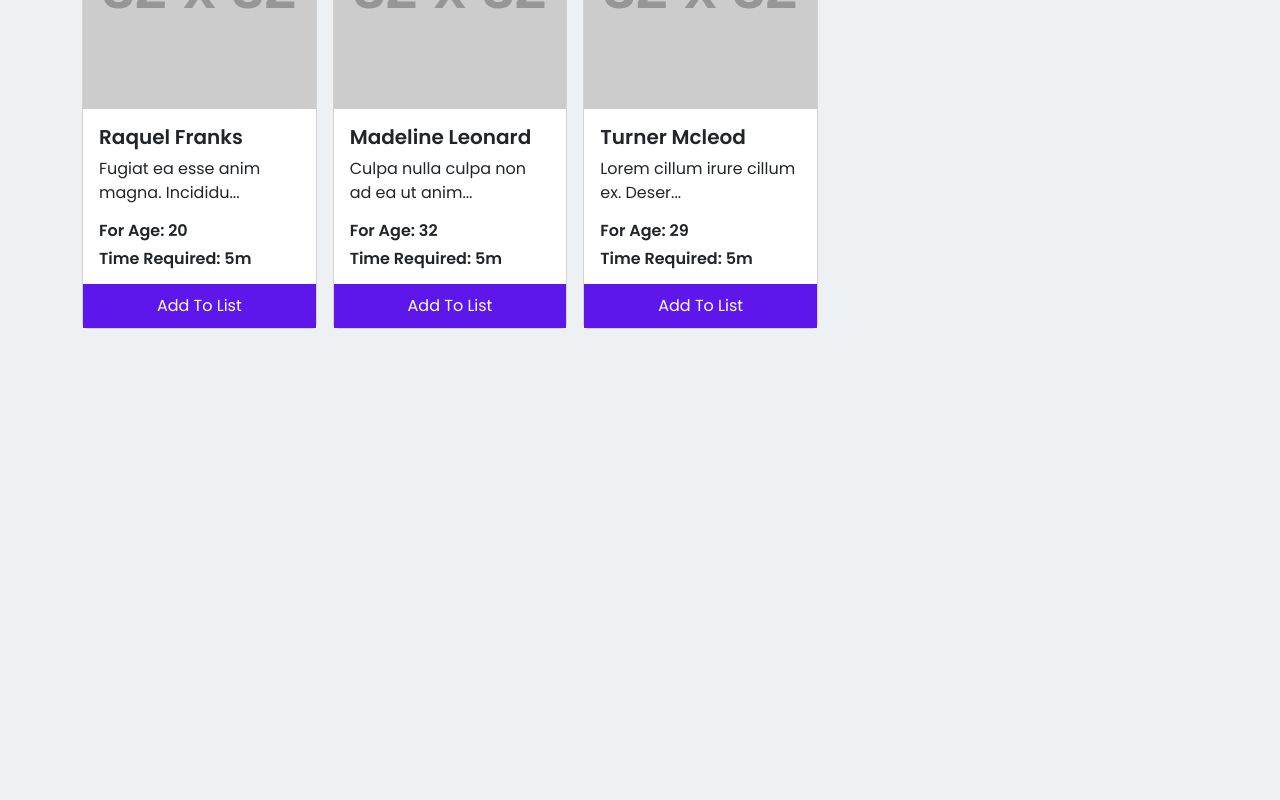
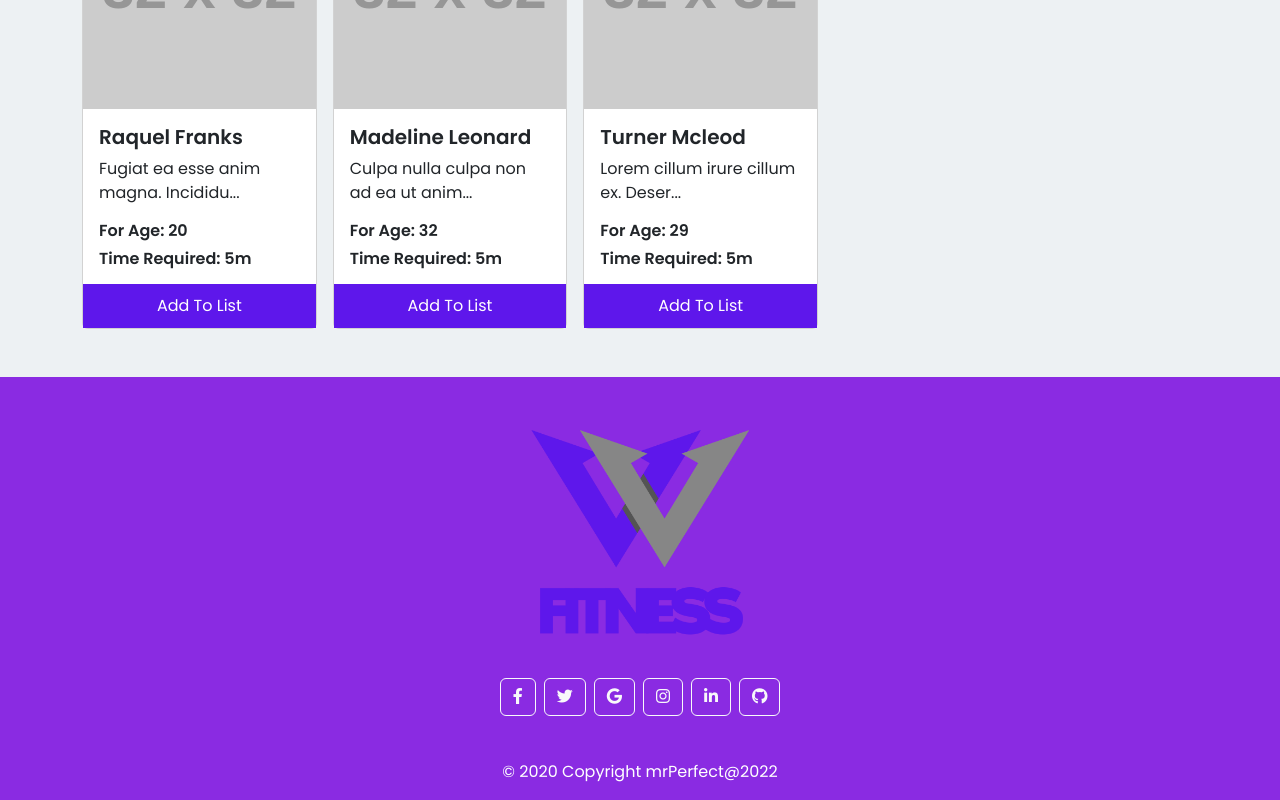
Before and after one commit to Sazeduzzaman-Saju/fitness-club, a React (Create React App) app: page / in a window 1280 px wide. Shown: the part 2044-2844 px from the top of the page. Before the commit the page ends 2421 px from the top, so only its background shows below. Built offline with nearby package versions, Linux system fonts and the light colour scheme.

Commit message:
Git Conected Successfully

```diff
--- a/src/App.js
+++ b/src/App.js
@@ -1,4 +1,5 @@
 import './App.css';
+import Footer from './components/Footer/Footer';
 import Gyms from './components/Gyms/Gyms';
 import GymSchedule from './components/GymSchedule/GymSchedule';
 import Header from './components/Header/Header';
@@ -9,6 +10,7 @@ function App() {
       <Header></Header>
       <Gyms></Gyms>
       <GymSchedule></GymSchedule>
+      <Footer></Footer>
     </div>
   );
 }
--- /dev/null
+++ b/src/components/Footer/Footer.css
@@ -0,0 +1,9 @@
+:root {
+  --main-color: #8a2be2;
+  --brand-color: #5e17eb;
+  --white: #ffff;
+  --body-color: #edf1f3;
+}
+.footer {
+  background-color: var(--main-color);
+}
--- /dev/null
+++ b/src/components/Footer/Footer.js
@@ -0,0 +1,64 @@
+import React from 'react';
+import './Footer.css';
+import Logo from '../../img/logo.png'
+
+const Footer = () => {
+    return (
+        <div>
+
+            <div className="container-fluid g-0">
+
+                <footer className="footer text-center text-white">
+                    {/* <!-- Grid container --> */}
+                    <div className="container p-4 pb-0">
+                        <img className='w-25' src={Logo} alt="" />
+                        {/* <!-- Section: Social media --> */}
+                        <section className="mb-4">
+                            {/* <!-- Facebook --> */}
+                            <a className="btn btn-outline-light btn-floating m-1" href="/#" role="button"
+                            ><i className="fab fa-facebook-f"></i
+                            ></a>
+
+                            {/* <!-- Twitter --> */}
+                            <a className="btn btn-outline-light btn-floating m-1" href="/#!" role="button"
+                            ><i className="fab fa-twitter"></i
+                            ></a>
+
+                            {/* <!-- Google --> */}
+                            <a className="btn btn-outline-light btn-floating m-1" href="/#!" role="button"
+                            ><i className="fab fa-google"></i
+                            ></a>
+
+                            {/* <!-- Instagram --> */}
+                            <a className="btn btn-outline-light btn-floating m-1" href="/#!" role="button"
+                            ><i className="fab fa-instagram"></i
+                            ></a>
+
+                            {/* <!-- Linkedin --> */}
+                            <a className="btn btn-outline-light btn-floating m-1" href="/#!" role="button"
+                            ><i className="fab fa-linkedin-in"></i
+                            ></a>
+
+                            {/* <!-- Github --> */}
+                            <a className="btn btn-outline-light btn-floating m-1" href="/#!" role="button"
+                            ><i className="fab fa-github"></i
+                            ></a>
+                        </section>
+                        {/* <!-- Section: Social media --> */}
+                    </div>
+                    {/* <!-- Grid container --> */}
+
+                    {/* <!-- Copyright --> */}
+                    <div className="text-center p-3" >
+                        © 2020 Copyright
+                        mrPerfect@2022
+                    </div>
+                    {/* <!-- Copyright --> */}
+                </footer>
+
+            </div>
+        </div>
+    );
+};
+
+export default Footer;
```
